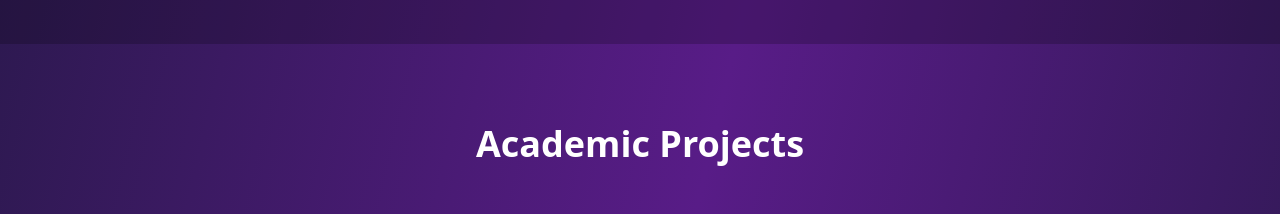
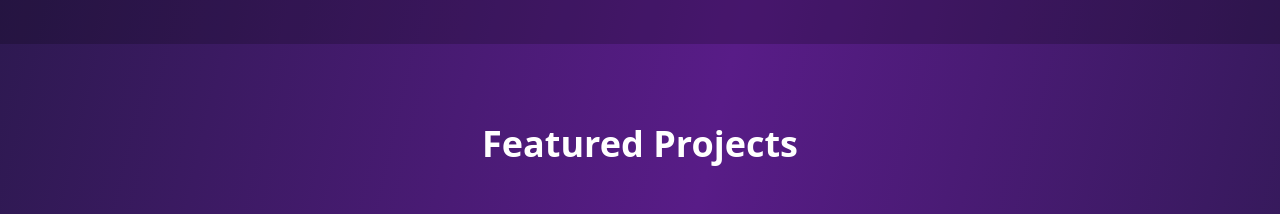
Before and after one commit to stahiomar/Omar-portfolio, a React (Create React App) app: page / in a window 1280 px wide. Shown: the part 2260-2474 px from the top of the page. Built offline with nearby package versions, Linux system fonts and the light colour scheme.

Commit message:
updated projects section's name

```diff
--- a/src/App.js
+++ b/src/App.js
@@ -521,7 +521,7 @@ const App = () => {
               viewport={{ once: true }}
               transition={{ duration: 0.6 }}
             >
-              Academic Projects
+              Featured Projects
             </motion.h2>
 
             <motion.div
```
